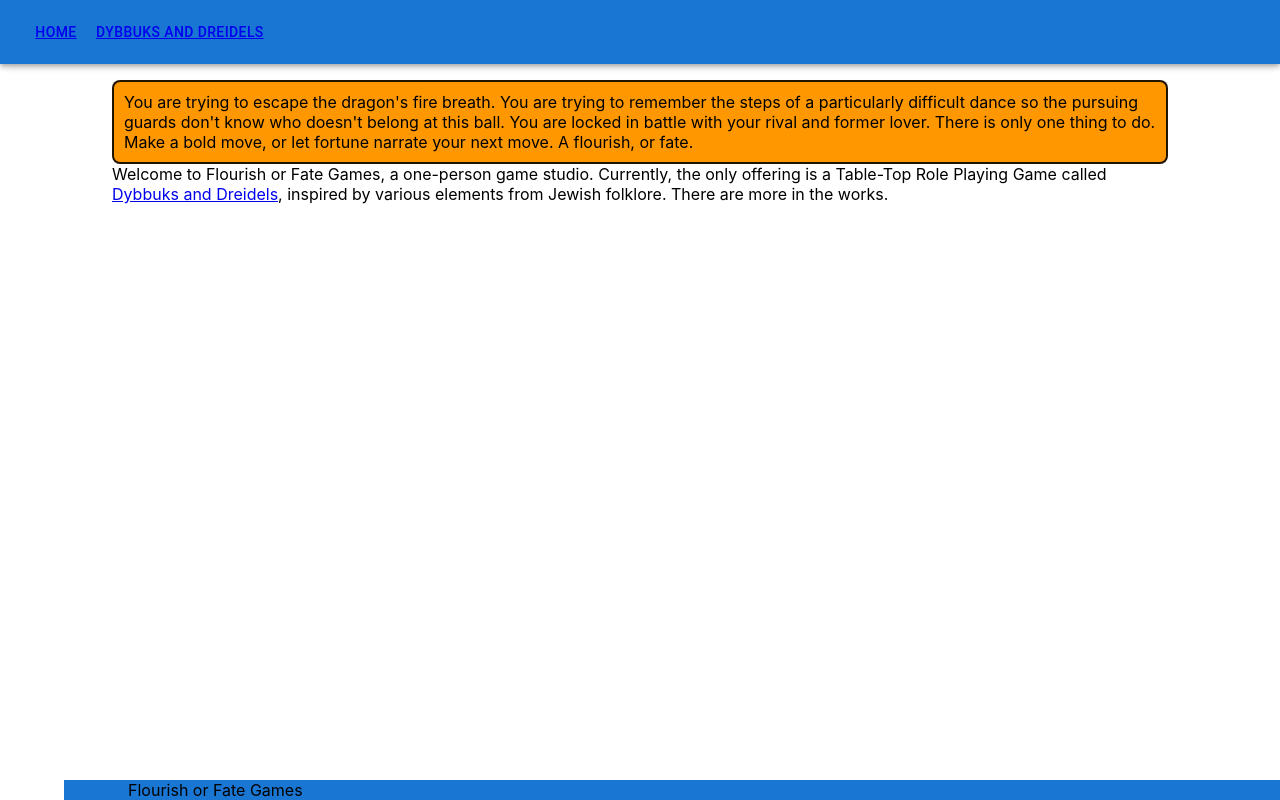
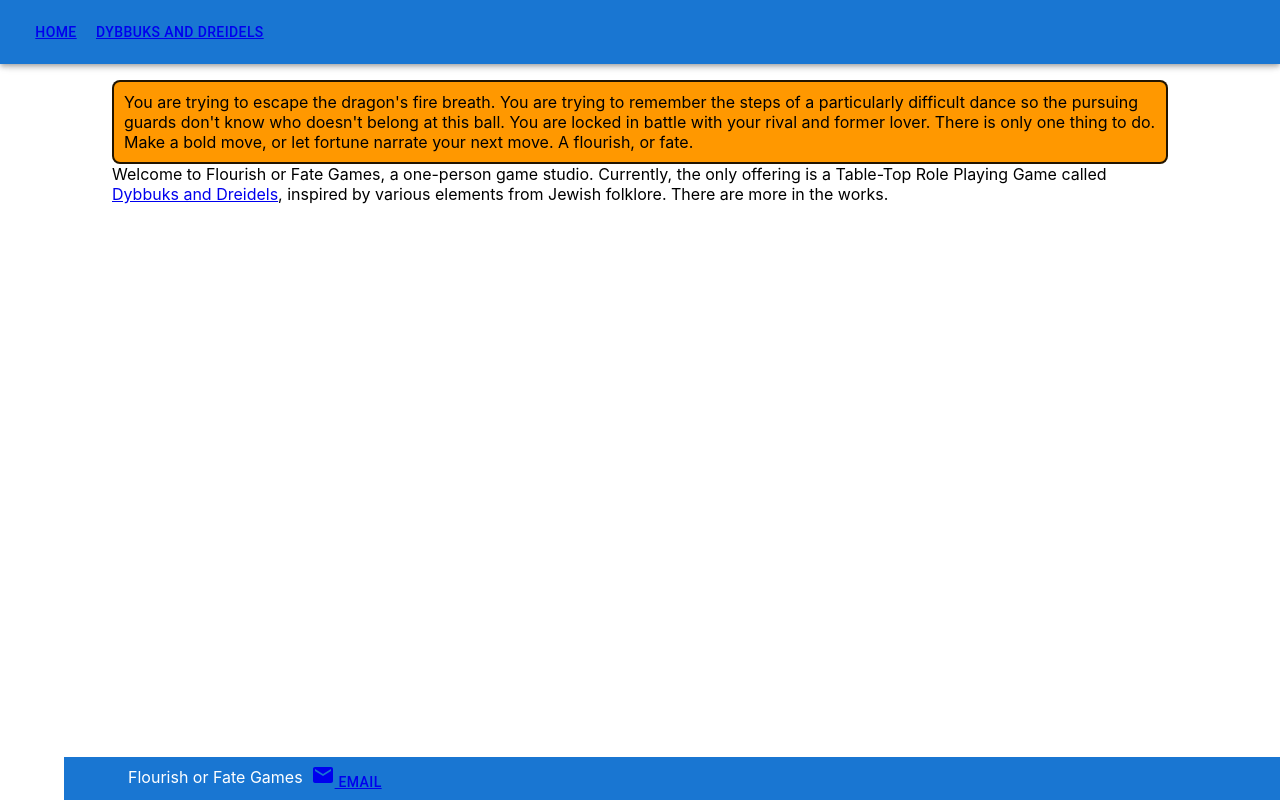
Before and after one commit to magurevitch/flourishorfate, a React (Create React App) app: page / in a window 1280 px wide. Built offline with nearby package versions, Linux system fonts and the light colour scheme.

Commit message:
adding faq questions

```diff
--- a/public/index.html
+++ b/public/index.html
@@ -7,7 +7,7 @@
     <meta name="theme-color" content="#000000" />
     <meta
       name="description"
-      content="Web site created using create-react-app"
+      content="Flourish or Fate Games"
     />
     <link rel="apple-touch-icon" href="%PUBLIC_URL%/FlourishOrFateIcon.sv" />
     <!--
--- a/src/components/FAQ.tsx
+++ b/src/components/FAQ.tsx
@@ -64,5 +64,19 @@ export const FAQ = () => {
                 Alternatively, you can use a four-sided die, and some way to time approximately 8 seconds (the average amount of time a dreidel stays up).
             </AccordionDetails>
         </Accordion>
+        <Accordion>
+            <AccordionSummary>Is this game simple for people who have never played a TTRPG before?</AccordionSummary>
+            <AccordionDetails>
+                Welcome to the wonderful world of TTRPGS! This game is made to be fairly straightforward for new players.
+                I am currently working on a video for first time players.
+                I made sure to make it simple enough for people to get, but complicated enough to have mechanics that move the story forward.
+            </AccordionDetails>
+        </Accordion>
+        <Accordion>
+            <AccordionSummary>What is a Dybbuk?</AccordionSummary>
+            <AccordionDetails>
+                In Jewish folklore, a soul that must cling to the souls of the living because it is trapped between this world and the next.
+            </AccordionDetails>
+        </Accordion>
     </Container>
 }
--- a/src/components/Footer.tsx
+++ b/src/components/Footer.tsx
@@ -1,11 +1,15 @@
 import React from 'react';
-import { Box, Container } from '@mui/material';
+import { Box, Button, Container } from '@mui/material';
+import { Email } from '@mui/icons-material';
 
 export const Footer = () => {
     return <Box component="footer" position="fixed" bottom="0px" alignSelf="flex-end" padding="0px" sx={{
         bgcolor: 'primary.main',
         width: '100%'
     }}>
-        <Container>Flourish or Fate Games</Container>
+        <Container sx={{color: 'white'}}>
+            Flourish or Fate Games
+            <Button><a href='mailto:flourishorfate@gmail.com'><Email />  Email</a></Button>
+        </Container>
     </Box>
 }
```
